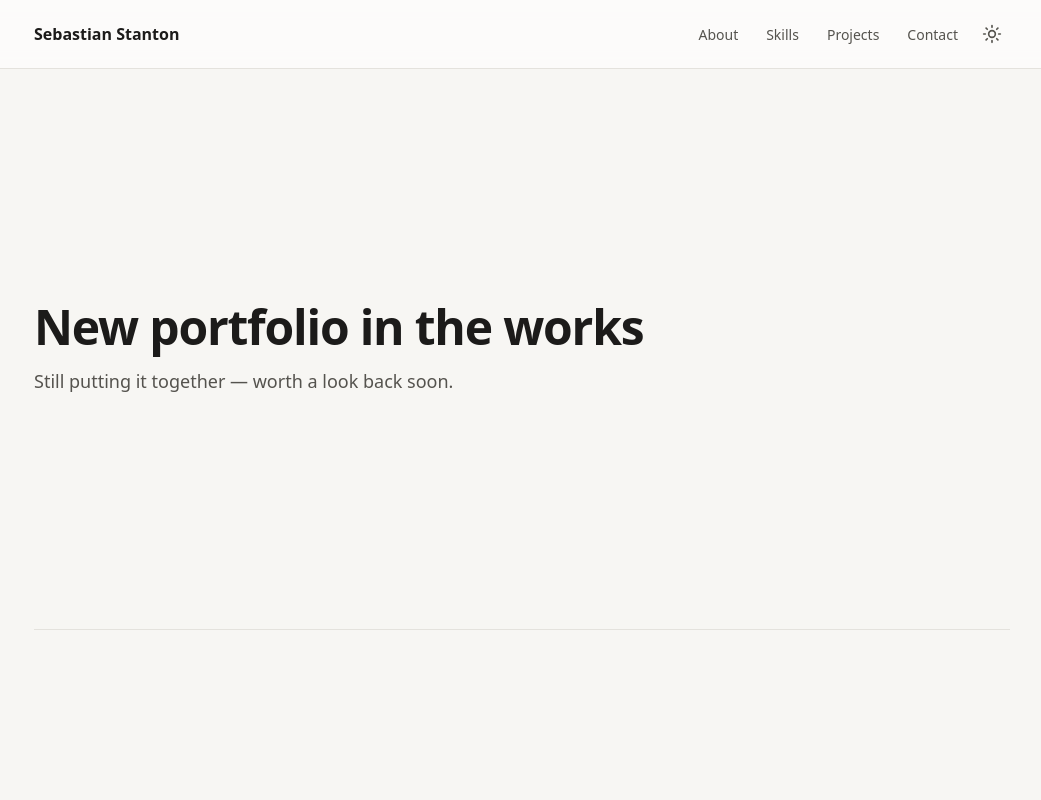
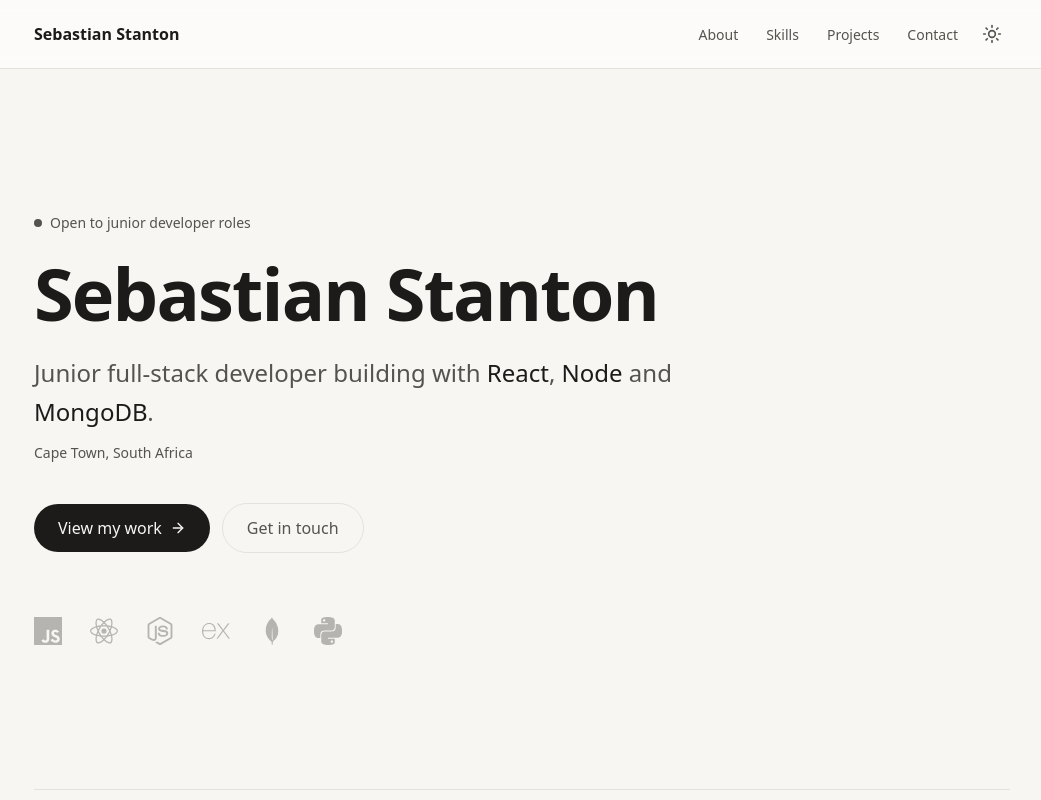
Before and after one commit to SZStanton/portfolio, a React (Vite) app: page / in a window 1280 px wide. Shown: the top 800 px of the page, without its empty margins (118-1159 px from the left). Built offline with nearby package versions, Linux system fonts and the light colour scheme.

Commit message:
show hero on the page

```diff
--- a/src/App.tsx
+++ b/src/App.tsx
@@ -1,5 +1,6 @@
 import { Footer } from './components/layout/Footer'
 import { Navbar } from './components/layout/Navbar'
+import { Hero } from './components/sections/Hero'
 
 // Placeholder sections so the nav links and scrolling can be tested.
 // Each one gets replaced by a real component in build order:
@@ -17,12 +18,7 @@ function App() {
       <Navbar />
 
       <main className="mx-auto max-w-5xl px-6">
-        <section id="home" className="flex min-h-[70svh] flex-col justify-center">
-          <h1 className="text-4xl font-semibold tracking-tight text-heading sm:text-5xl">
-            New portfolio in the works
-          </h1>
-          <p className="mt-4 text-lg">Still putting it together — worth a look back soon.</p>
-        </section>
+        <Hero />
 
         {placeholders.map((section) => (
           <section
```
